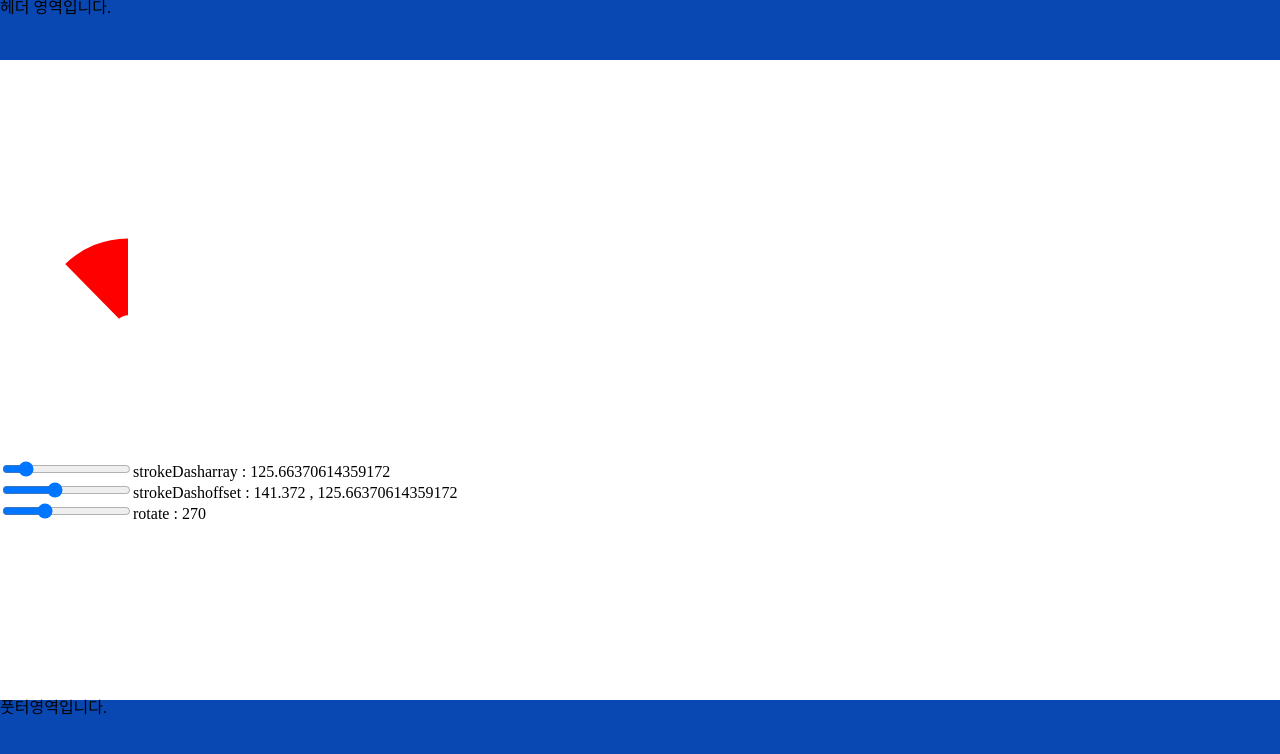
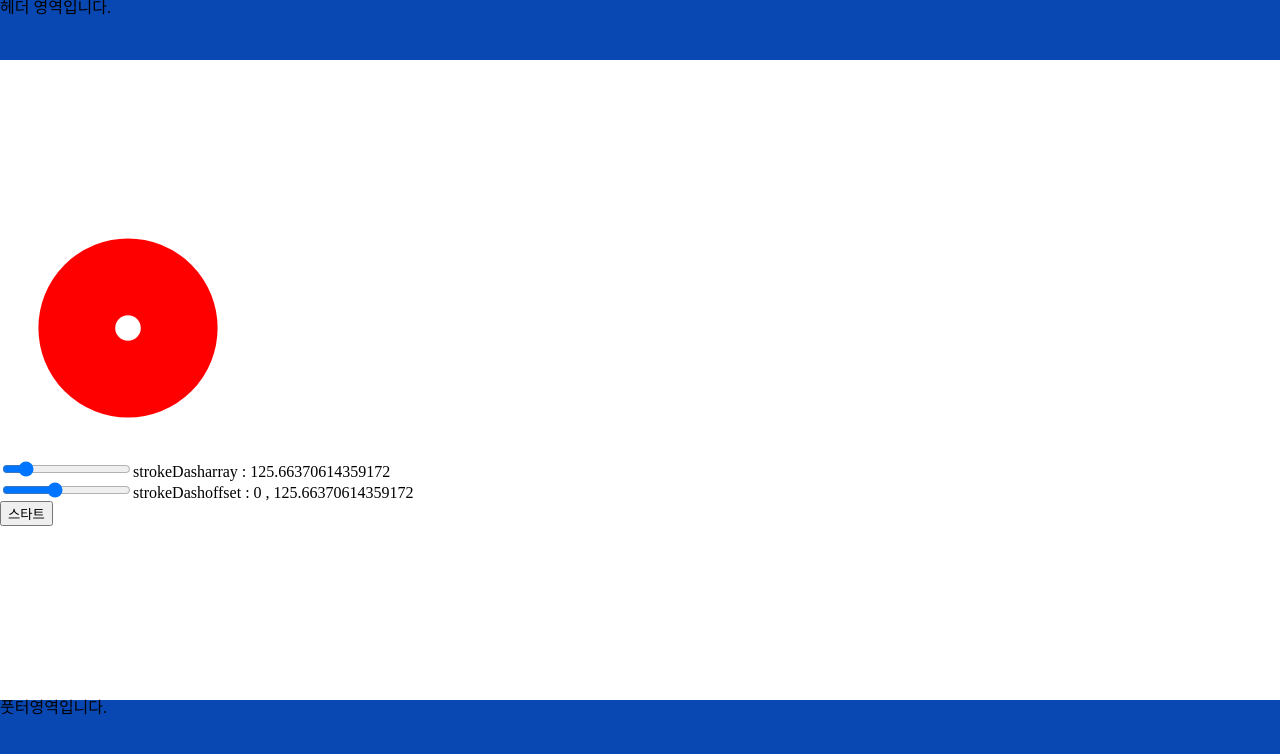
Before and after one commit to beigeegg/egglock, a React (Create React App) app in the folder client/: page / in a window 1280 px wide. Shown: the top 754 px of the page. Built offline with nearby package versions, Linux system fonts and the light colour scheme.

Commit message:
#7 타이머 svg 동적 애니메이션 구현

```diff
--- a/client/src/components/Clock.jsx
+++ b/client/src/components/Clock.jsx
@@ -1,10 +1,10 @@
-import React, { useState } from 'react';
+import React, { useEffect, useState } from 'react';
 import { clockStyle } from './';
 
 const Clock = () => {
 
   const [strokeDasharray, setStrokeDasharray] = useState(2 * Math.PI * 20);
-  const [strokeDashoffset, setStrokeDashoffset] = useState(141.372);
+  const [strokeDashoffset, setStrokeDashoffset] = useState(0);
   const [rotate, setRotate] = useState(270);
   const offset = 2 * Math.PI * 20;
 
@@ -14,9 +14,21 @@ const Clock = () => {
   const handleStrokeDashoffset = (e) => {
     setStrokeDashoffset(e.target.value);
   }
-  const handleRotate = (e) => {
-    setRotate(e.target.value);
+
+  const handleTimerControl = () => {
+    const min = 60;
+    const _offset = 2 * Math.PI * 20;
+    const plus = _offset / min
+    let count = 0;
+    const timerId = setInterval(() => {
+      count = count + plus;
+      setStrokeDashoffset(count);
+    }, 1000);
   }
+
+  // useEffect(() => {
+
+  // }, [])
 
 
   return (
@@ -34,11 +46,7 @@ const Clock = () => {
           min="0" max={2 * Math.PI * 20} step="0.001" onChange={handleStrokeDashoffset} />
         <label htmlFor="strokeDashoffset">strokeDashoffset : {strokeDashoffset} , {offset}</label>
       </div>
-      <div>
-        <input type="range" id="rotate" name="rotate"
-          min="-90" max="360" onChange={handleRotate} />
-        <label htmlFor="rotate">rotate : {rotate}</label>
-      </div>
+      <button onClick={handleTimerControl}>스타트</button>
     </div>
   );
 };
```
